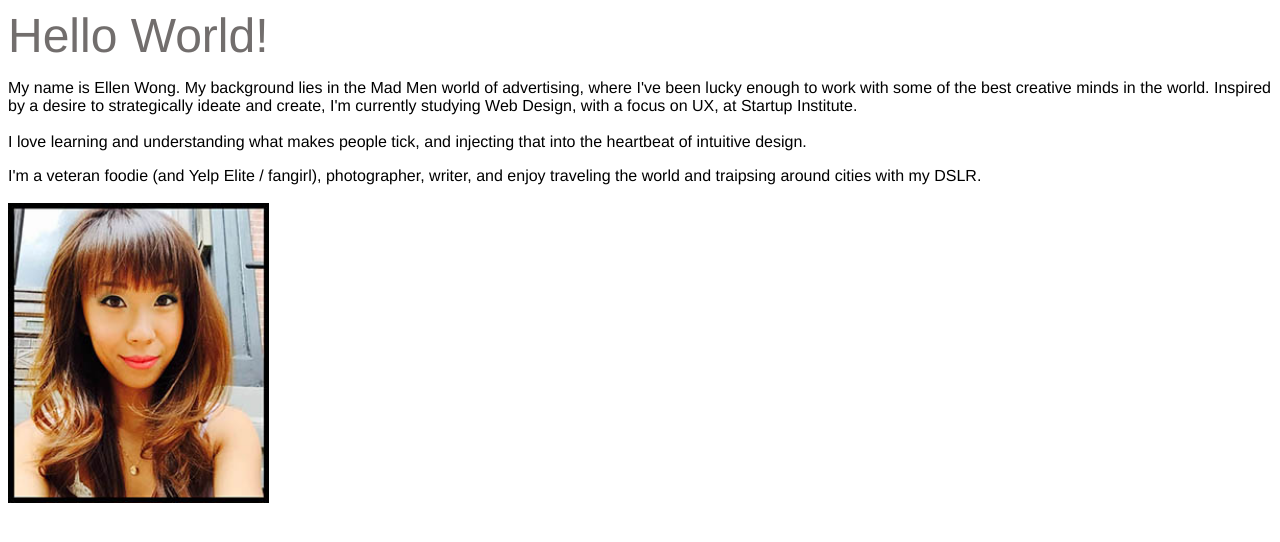
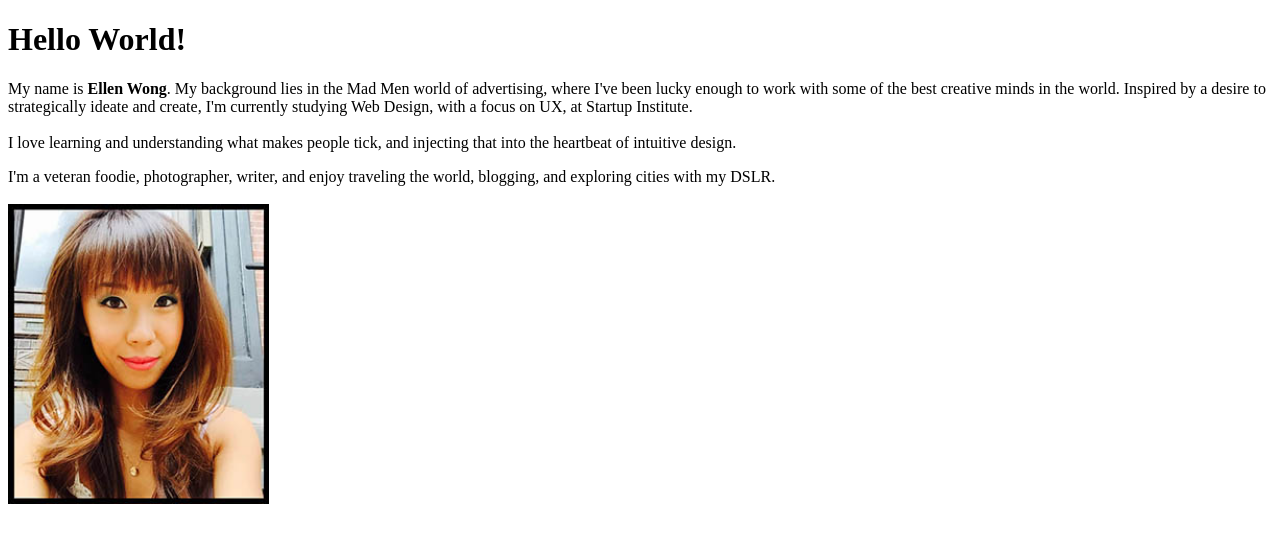
Before and after one commit to elwong/elwong.github.io, a plain HTML site: page index.html in a window 1280 px wide. Drawn offline with Linux system fonts and the light colour scheme.

Commit message:
corrected html

```diff
--- a/index.html
+++ b/index.html
@@ -3,17 +3,16 @@
 <head>
 	<title>Ellen Wong</title>
 </head>
-		<font size="30" face="helvetica" color="#726E6D">
-			Hello World!
-		</font>
+		<h1>
+			Hello World!</h1>
 <p style="text-align: left;">
 
-	<font size="3" color="black" face="helvetica">My name is Ellen Wong. My background lies in the Mad Men world of advertising, where I've been lucky enough to work with some of the best creative minds in the world. Inspired by a desire to strategically ideate and create, I'm currently studying Web Design, with a focus on UX, at Startup Institute.<br><br>I love learning and understanding what makes people tick, and injecting that into the heartbeat of intuitive design.</font>
+	My name is <b>Ellen Wong</b>. My background lies in the Mad Men world of advertising, where I've been lucky enough to work with some of the best creative minds in the world. Inspired by a desire to strategically ideate and create, I'm currently studying Web Design, with a focus on UX, at Startup Institute.<br><br>I love learning and understanding what makes people tick, and injecting that into the heartbeat of intuitive design.
 	</p>
 
 <p style="text-align: left;">
-	<font size="3" color="black" face="helvetica">
-	I'm a veteran foodie (and Yelp Elite / fangirl), photographer, writer, and enjoy traveling the world and traipsing around cities with my DSLR.</font><br><br>
+
+	I'm a veteran foodie, photographer, writer, and enjoy traveling the world, blogging, and exploring cities with my DSLR.<br><br>
 <a href="https://raw.githubusercontent.com/elwong/elwong.github.io/master/portfolio_pic.jpg"><img class="size-medium wp-image-21 alignleft" src="https://raw.githubusercontent.com/elwong/elwong.github.io/master/portfolio_pic.jpg?w=261" alt="Ellen Wong" width="261" height="300" /></a>
 
 </body>
```
